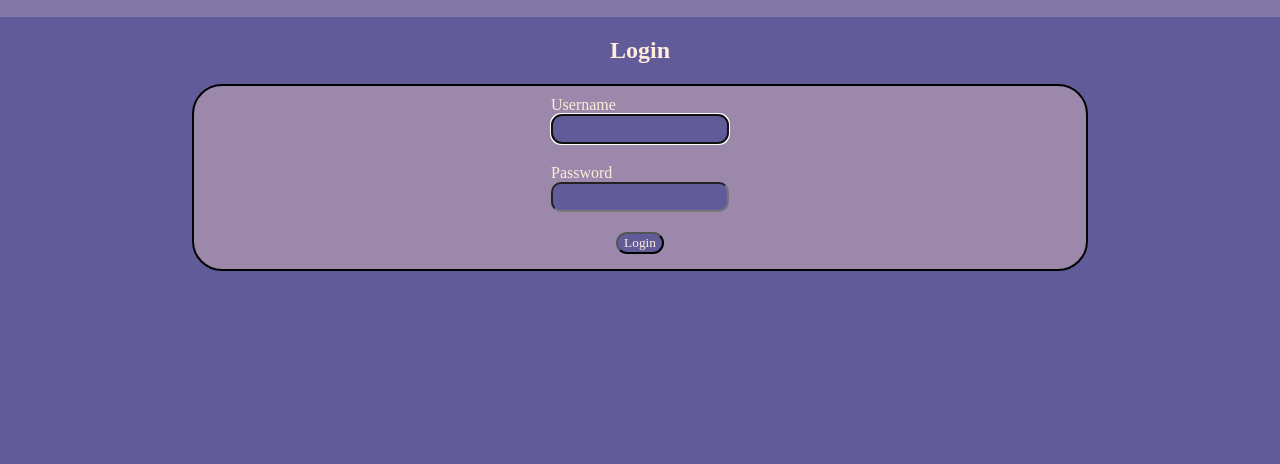
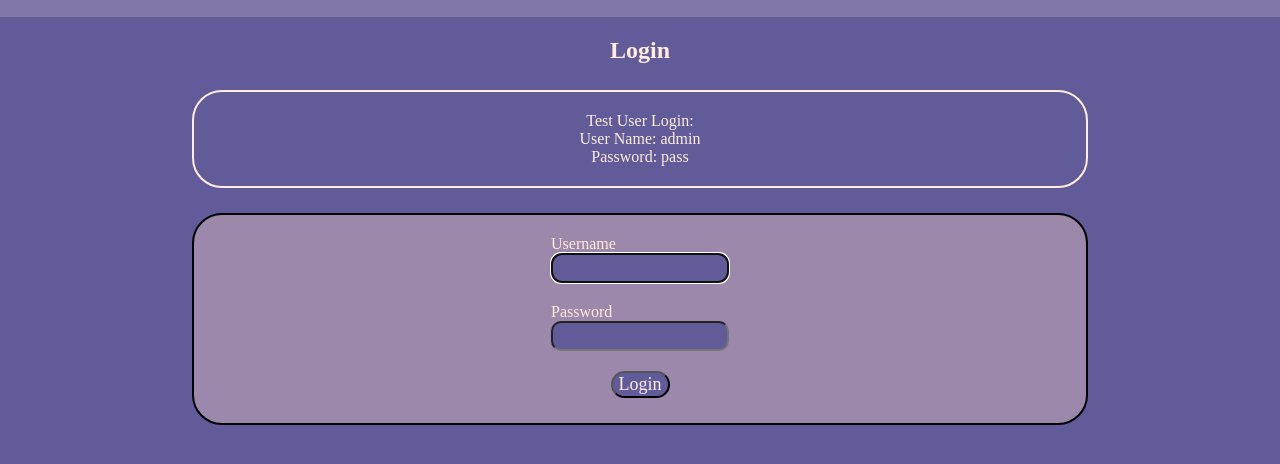
Before and after one commit to Mozmani/Funny-French-Phrases-Client, a React app: page /login in a window 1280 px wide. Shown: the part 60-524 px from the top of the page. Built offline with nearby package versions, Linux system fonts and the light colour scheme; a web font is replaced by a local one.

Commit message:
fixed up login page

```diff
--- a/src/HomePage/HomePage.js
+++ b/src/HomePage/HomePage.js
@@ -16,6 +16,8 @@ const HomePage = () => {
           some funny french expressions!
         </p>
         <Link to='/dashboard'> Lets get started!</Link>
+        <p>Or</p>
+        <Link to='/login'> Log in with a test user!</Link>
     </div>
   )
 }
--- a/src/components/App/App.css
+++ b/src/components/App/App.css
@@ -14,7 +14,7 @@ form {
   display:flex;
   flex-direction: column;
   align-items: center;
-  padding: 10px;
+  padding: 20px;
   margin: 0px 15%;
   background-color: #9B88AA;
 }
@@ -85,6 +85,7 @@ Button{
   border-radius: 20px;
   background-color: #615C99 ;
   color:#ffecdb;
+  font-size: 18px;
 }
 ul{
   list-style: none;
@@ -134,3 +135,10 @@ form input {
 .response {
   margin-top:10%;
 }
+
+.testUser {
+  border: 2px solid #ffecdb;
+  margin: 2% 15%;
+  border-radius: 30px;
+  padding: 20px;
+}
--- a/src/components/LoginForm/LoginForm.js
+++ b/src/components/LoginForm/LoginForm.js
@@ -43,6 +43,12 @@ class LoginForm extends Component {
   render() {
     const { error } = this.state
     return (
+      <>
+      <div className='testUser'>
+        <span>Test User Login:</span>
+        <span>User Name: admin</span>
+        <span>Password: pass</span>
+      </div>
       <form
         className='LoginForm'
         onSubmit={this.handleSubmit}
@@ -76,6 +82,7 @@ class LoginForm extends Component {
           Login
         </Button>
       </form>
+      </>
     )
   }
 }
```
